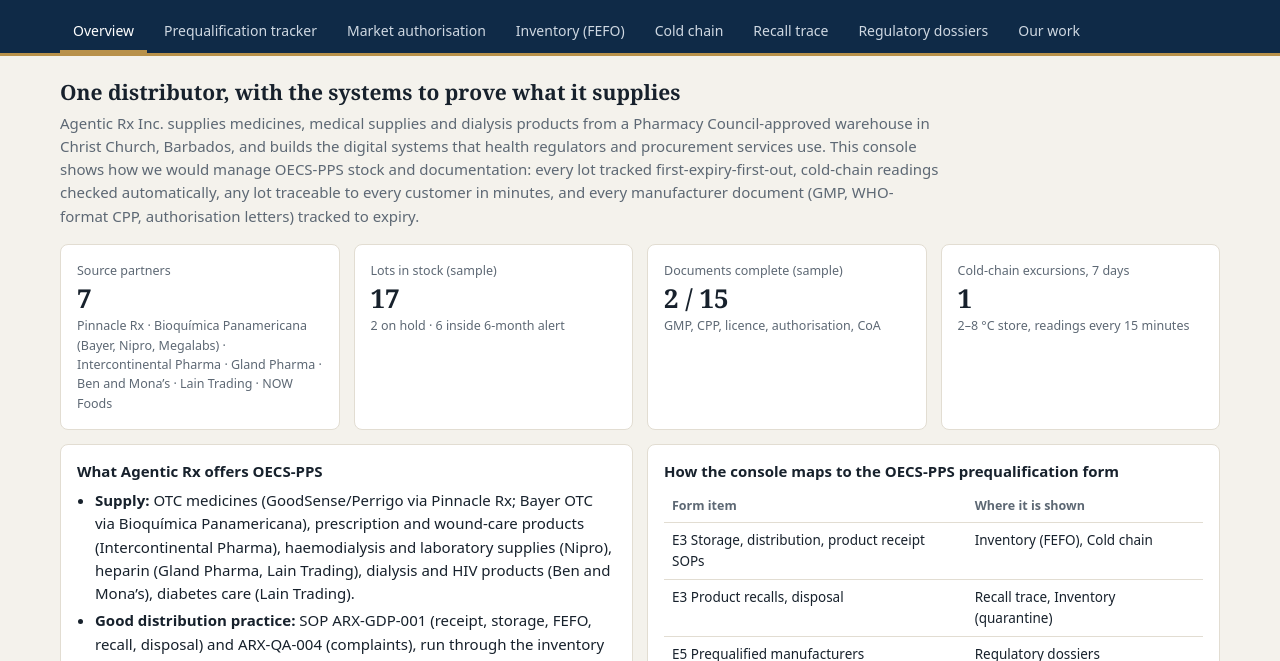
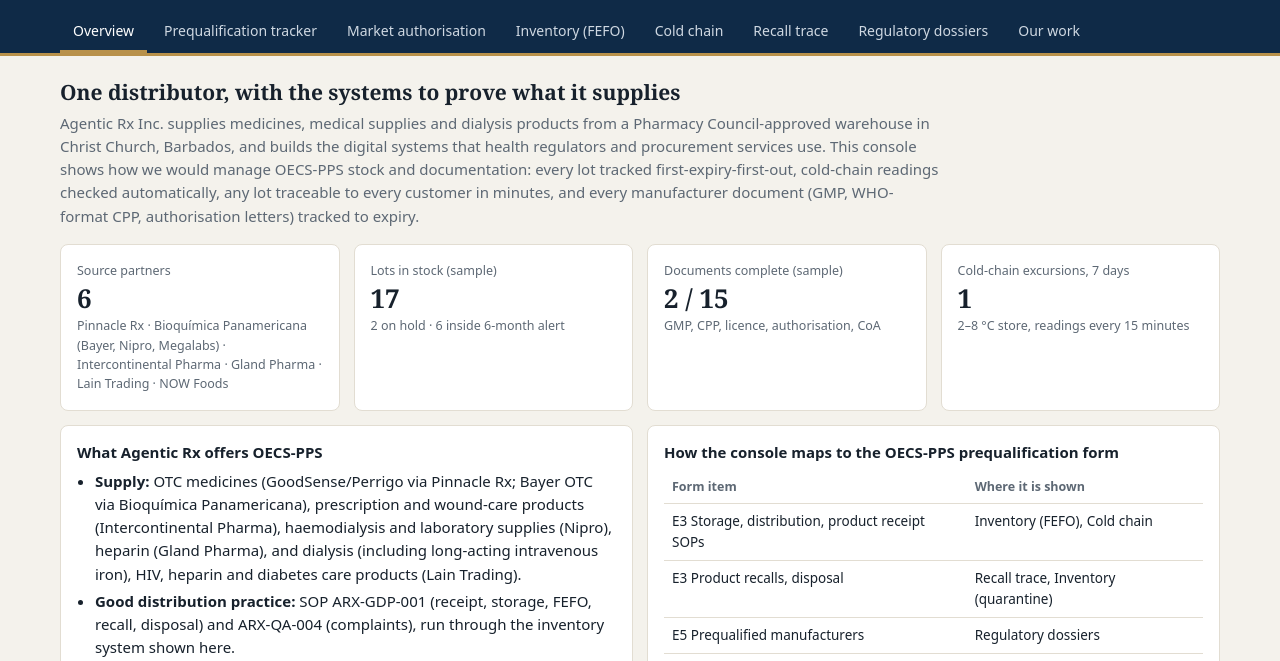
Before and after one commit to AgenticRx-hub/demos, a plain HTML site: page oecs-pps/index.html in a window 1280 px wide. Shown: the part 74-735 px from the top of the page. Drawn offline with Linux system fonts and the light colour scheme.

Commit message:
Add files via upload

```diff
--- a/oecs-pps/index.html
+++ b/oecs-pps/index.html
@@ -64,7 +64,7 @@ tr.sel td{background:var(--bluebg)}
  <h2>One distributor, with the systems to prove what it supplies</h2>
  <p class="lede">Agentic Rx Inc. supplies medicines, medical supplies and dialysis products from a Pharmacy Council-approved warehouse in Christ Church, Barbados, and builds the digital systems that health regulators and procurement services use. This console shows how we would manage OECS-PPS stock and documentation: every lot tracked first-expiry-first-out, cold-chain readings checked automatically, any lot traceable to every customer in minutes, and every manufacturer document (GMP, WHO-format CPP, authorisation letters) tracked to expiry.</p>
  <div class="g4">
-  <div class="card"><div class="kl">Source partners</div><div class="kpi">7</div><div class="kl">Pinnacle Rx · Bioquímica Panamericana (Bayer, Nipro, Megalabs) · Intercontinental Pharma · Gland Pharma · Ben and Mona’s · Lain Trading · NOW Foods</div></div>
+  <div class="card"><div class="kl">Source partners</div><div class="kpi">6</div><div class="kl">Pinnacle Rx · Bioquímica Panamericana (Bayer, Nipro, Megalabs) · Intercontinental Pharma · Gland Pharma · Lain Trading · NOW Foods</div></div>
   <div class="card"><div class="kl">Lots in stock (sample)</div><div class="kpi" id="kLots">–</div><div class="kl" id="kLots2"></div></div>
   <div class="card"><div class="kl">Documents complete (sample)</div><div class="kpi" id="kDocs">–</div><div class="kl">GMP, CPP, licence, authorisation, CoA</div></div>
   <div class="card"><div class="kl">Cold-chain excursions, 7 days</div><div class="kpi" id="kExc">–</div><div class="kl">2–8 °C store, readings every 15 minutes</div></div>
@@ -72,7 +72,7 @@ tr.sel td{background:var(--bluebg)}
  <div class="g2">
   <div class="card"><h3>What Agentic Rx offers OECS-PPS</h3>
    <ul class="t">
-    <li><b>Supply:</b> OTC medicines (GoodSense/Perrigo via Pinnacle Rx; Bayer OTC via Bioquímica Panamericana), prescription and wound-care products (Intercontinental Pharma), haemodialysis and laboratory supplies (Nipro), heparin (Gland Pharma, Lain Trading), dialysis and HIV products (Ben and Mona’s), diabetes care (Lain Trading).</li>
+    <li><b>Supply:</b> OTC medicines (GoodSense/Perrigo via Pinnacle Rx; Bayer OTC via Bioquímica Panamericana), prescription and wound-care products (Intercontinental Pharma), haemodialysis and laboratory supplies (Nipro), heparin (Gland Pharma), and dialysis (including long-acting intravenous iron), HIV, heparin and diabetes care products (Lain Trading).</li>
     <li><b>Good distribution practice:</b> SOP ARX-GDP-001 (receipt, storage, FEFO, recall, disposal) and ARX-QA-004 (complaints), run through the inventory system shown here.</li>
     <li><b>Documentation on request:</b> CoA, GMP, WHO-format CPP and licences per product, tracked and refreshed before expiry.</li>
     <li><b>Technology and regulatory support:</b> the same team built the Barbados Medical Products Authority consultation portal and the RAGNA 2.0 Task Force member platform (see Our work).</li>
@@ -336,8 +336,7 @@ const MA=[
 ['Nipro Corporation (dialysis, lab) · PMDA Japan','Bioquímica Panamericana',['Requested','Requested','Requested','Requested','Requested','To request','To request']],
 ['Megalabs (generics) · national regulator','Bioquímica Panamericana',['To request','To request','To request','To request','To request','In progress','To request']],
 ['Gland Pharma (heparin) · CDSCO India','Gland Pharma; Lain Trading',['Requested','Requested','Requested','Requested','Requested','To request','To request']],
-['Ben and Mona’s (dialysis, HIV) · to confirm','Ben and Mona’s',['To request','To request','To request','To request','To request','In progress','To request']],
-['Lain Trading (heparin, diabetes, GLP-1) · to confirm','Lain Trading',['To request','To request','To request','To request','To request','To request','To request']],
+['Lain Trading (dialysis incl. long-acting IV iron, HIV, heparin, diabetes, GLP-1) · to confirm','Lain Trading',['To request','To request','To request','To request','To request','In progress','To request']],
 ['ICP lines (Rx, specialty, peritoneal, wound care) · US FDA','Intercontinental Pharma',['Requested','Requested','To request','To request','Requested','To request','To request']],
 ['Mason Vitamins · US FDA','Pinnacle Rx',['To request','To request','To request','To request','To request','In progress','To request']],
 ['NOW Foods (supplements, dermatology) · US FDA','NOW Foods',['To request','To request','To request','To request','To request','To request','To request']]];
```
